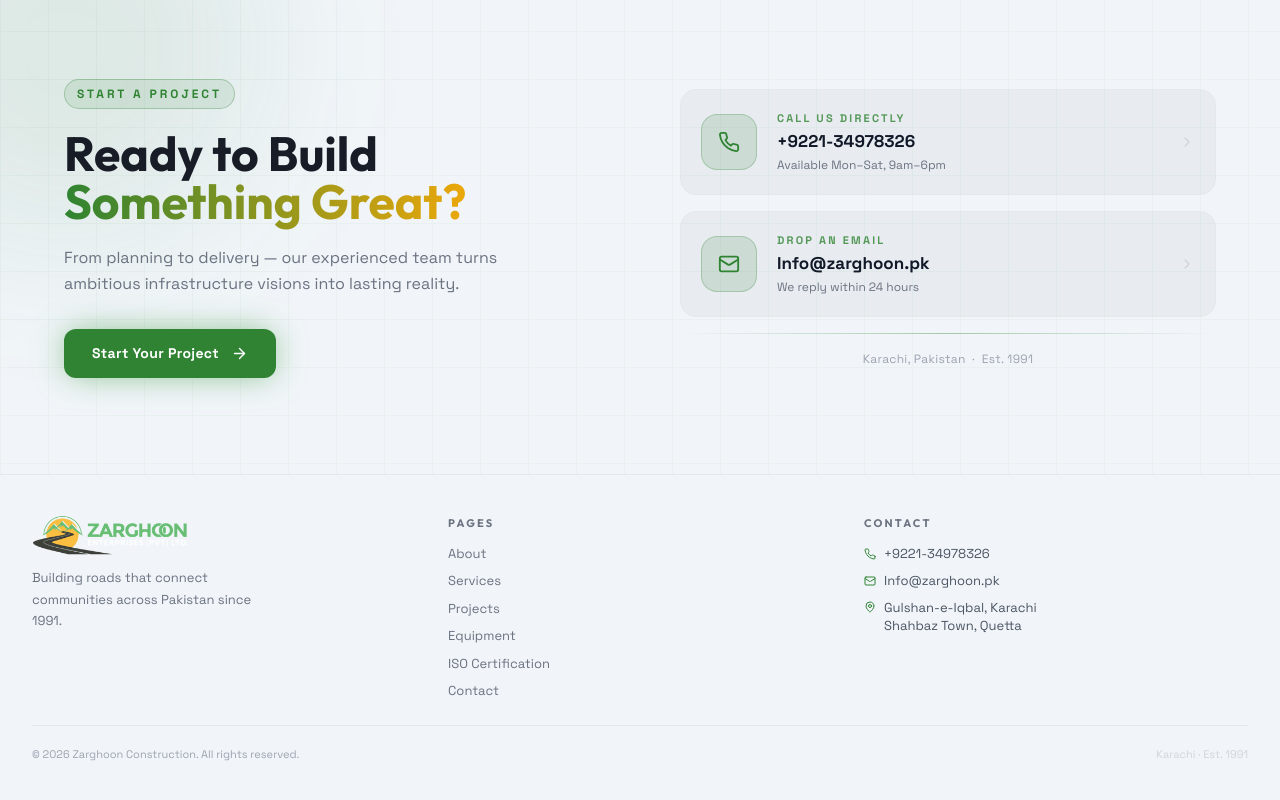
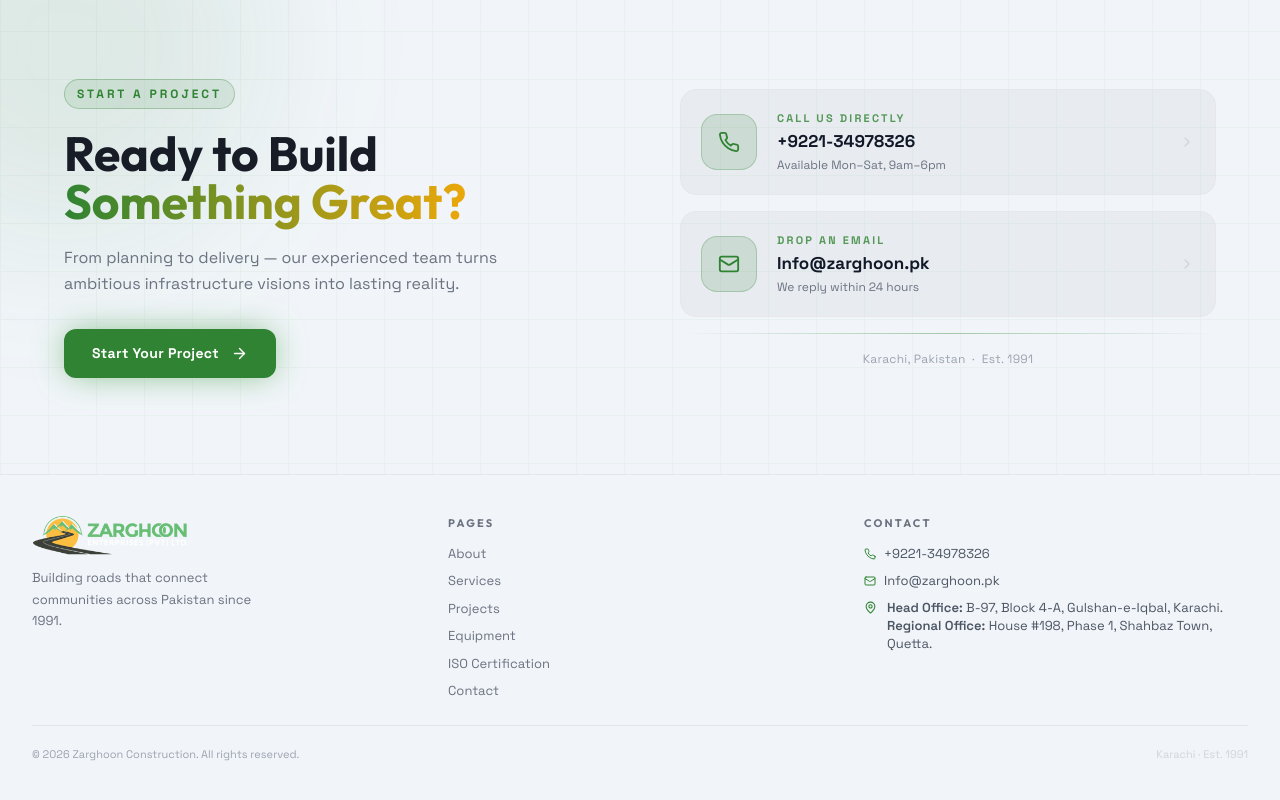
Before and after one commit to muhammadadeel147/Zarghoon, a React (Vite) app: page / in a window 1280 px wide. Shown: the part 3878-4678 px from the top of the page. Built offline with nearby package versions, Linux system fonts and the light colour scheme.

Commit message:
fix: update office address details in footer for accuracy and clarity

```diff
--- a/src/components/Footer.tsx
+++ b/src/components/Footer.tsx
@@ -52,13 +52,12 @@
               <Mail size={12} className="text-primary shrink-0" />
               Info@zarghoon.pk
             </a>
-            <span className="flex items-start gap-2 text-[12px] sm:text-[13px] text-gray-600">
-              <MapPin size={12} className="text-primary shrink-0 mt-[2px]" />
+            <span className="flex items-start gap-2.5 text-[13px] text-gray-600">
+              <MapPin size={13} className="text-primary shrink-0 mt-[2px]" />
               <span className="leading-snug">
-                Gulshan-e-Iqbal, Karachi
-                <br className="hidden sm:block" />
-                <span className="sm:hidden"> · </span>
-                Shahbaz Town, Quetta
+                <span className="font-semibold">Head Office:</span> B-97, Block 4-A, Gulshan-e-Iqbal, Karachi.
+                <br />
+                <span className="font-semibold">Regional Office:</span> House #198, Phase 1, Shahbaz Town, Quetta.
               </span>
             </span>
           </div>
```
